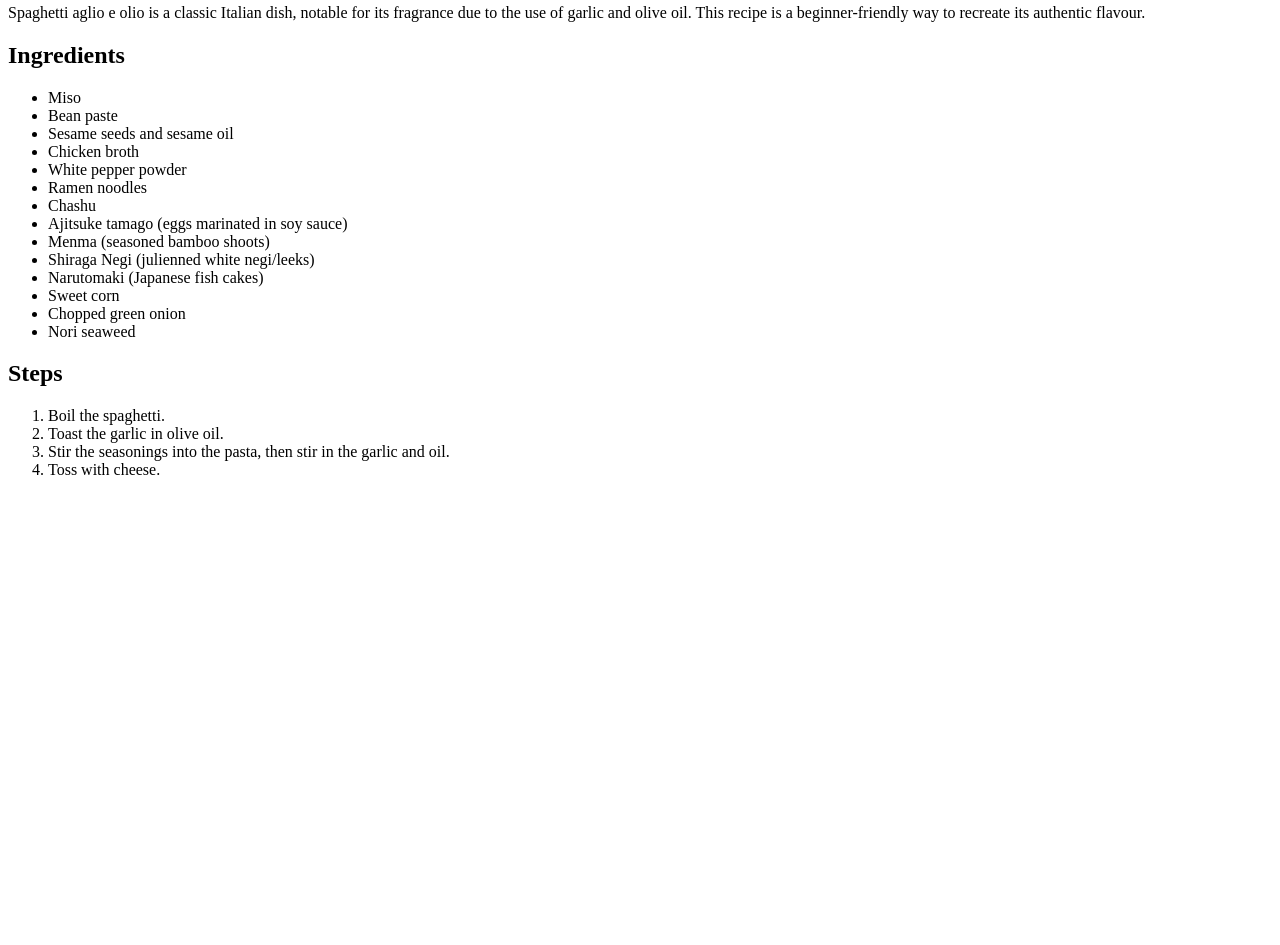
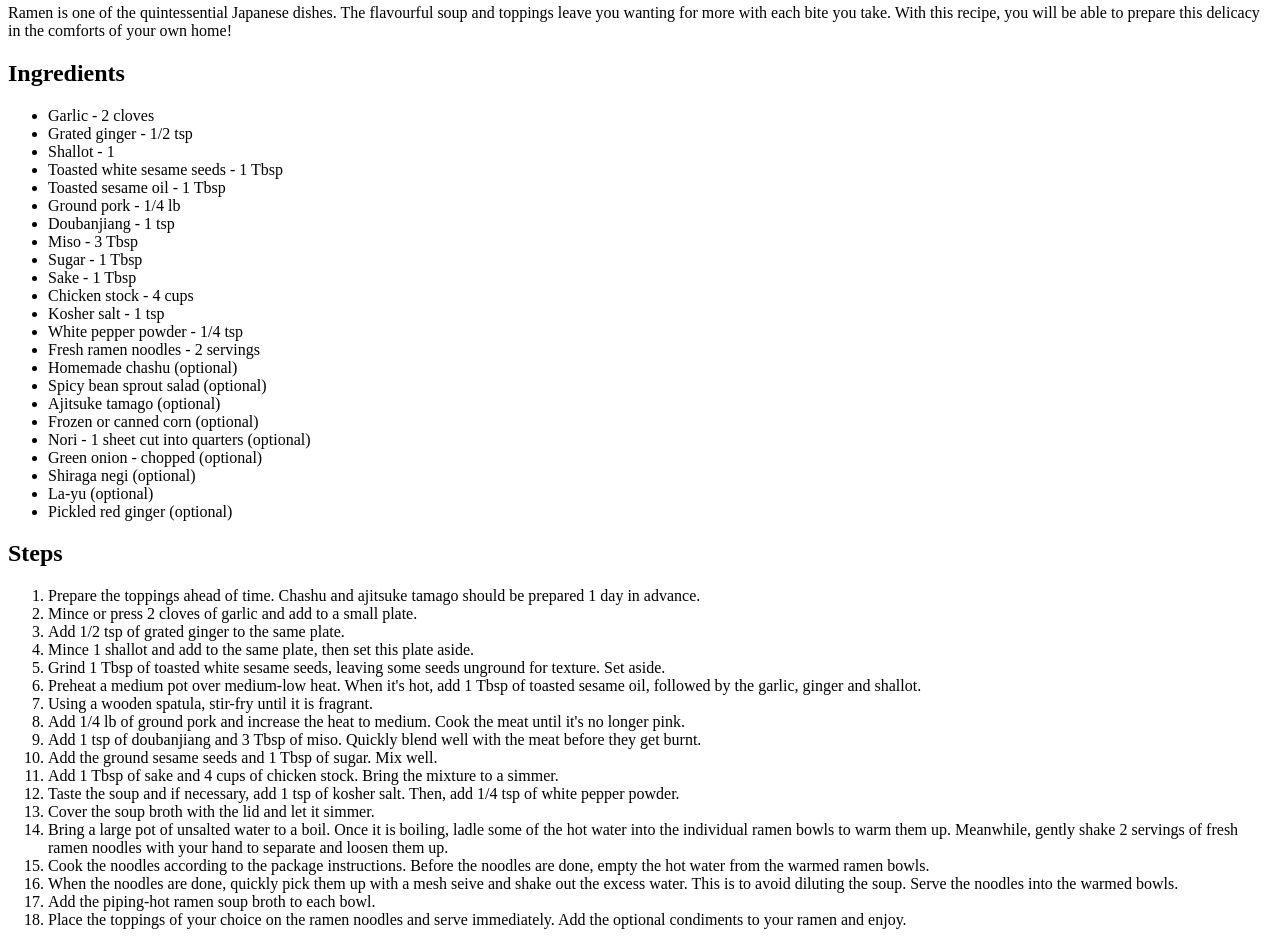
Before and after one commit to tsukinoinaba/odin-recipes, a plain HTML site: page recipes/ramen.html in a window 1280 px wide. Shown: the part 447-1392 px from the top of the page. Before the commit the page ends 942 px from the top, so only its background shows below. Drawn offline with Linux system fonts and the light colour scheme.

Commit message:
Add recipe info for miso ramen

```diff
--- a/recipes/ramen.html
+++ b/recipes/ramen.html
@@ -10,32 +10,55 @@
     <img src="../images/Miso-Ramen.jpg" alt="A bowl of miso ramen." height="300">
 
     <h2>Description</h2>
-    <p>Spaghetti aglio e olio is a classic Italian dish, notable for its fragrance due to the use of garlic and olive oil. This recipe is a beginner-friendly way to recreate its authentic flavour.</p>
+    <p>Ramen is one of the quintessential Japanese dishes. The flavourful soup and toppings leave you wanting for more with each bite you take. With this recipe, you will be able to prepare this delicacy in the comforts of your own home!</p>
 
     <h2>Ingredients</h2>
     <ul>
-      <li>Miso
-      <li>Bean paste
-      <li>Sesame seeds and sesame oil
-      <li>Chicken broth
-      <li>White pepper powder
-      <li>Ramen noodles
-      <li>Chashu
-      <li>Ajitsuke tamago (eggs marinated in soy sauce)
-      <li>Menma (seasoned bamboo shoots)
-      <li>Shiraga Negi (julienned white negi/leeks)
-      <li>Narutomaki (Japanese fish cakes)
-      <li>Sweet corn
-      <li>Chopped green onion
-      <li>Nori seaweed
+      <li>Garlic - 2 cloves
+      <li>Grated ginger - 1/2 tsp
+      <li>Shallot - 1
+      <li>Toasted white sesame seeds - 1 Tbsp
+      <li>Toasted sesame oil - 1 Tbsp
+      <li>Ground pork - 1/4 lb
+      <li>Doubanjiang - 1 tsp
+      <li>Miso - 3 Tbsp
+      <li>Sugar - 1 Tbsp
+      <li>Sake - 1 Tbsp
+      <li>Chicken stock - 4 cups
+      <li>Kosher salt - 1 tsp
+      <li>White pepper powder - 1/4 tsp
+      <li>Fresh ramen noodles - 2 servings
+      <li>Homemade chashu (optional)
+      <li>Spicy bean sprout salad (optional)
+      <li>Ajitsuke tamago (optional)
+      <li>Frozen or canned corn (optional)
+      <li>Nori - 1 sheet cut into quarters (optional)
+      <li>Green onion - chopped (optional)
+      <li>Shiraga negi (optional)
+      <li>La-yu (optional)
+      <li>Pickled red ginger (optional)
     </ul>
 
     <h2>Steps</h2>
     <ol>
-      <li>Boil the spaghetti.
-      <li>Toast the garlic in olive oil.
-      <li>Stir the seasonings into the pasta, then stir in the garlic and oil.
-      <li>Toss with cheese.
+      <li>Prepare the toppings ahead of time. Chashu and ajitsuke tamago should be prepared 1 day in advance.
+      <li>Mince or press 2 cloves of garlic and add to a small plate.
+      <li>Add 1/2 tsp of grated ginger to the same plate.
+      <li>Mince 1 shallot and add to the same plate, then set this plate aside.
+      <li>Grind 1 Tbsp of toasted white sesame seeds, leaving some seeds unground for texture. Set aside.
+      <li>Preheat a medium pot over medium-low heat. When it's hot, add 1 Tbsp of toasted sesame oil, followed by the garlic, ginger and shallot.
+      <li>Using a wooden spatula, stir-fry until it is fragrant.
+      <li>Add 1/4 lb of ground pork and increase the heat to medium. Cook the meat until it's no longer pink.
+      <li>Add 1 tsp of doubanjiang and 3 Tbsp of miso. Quickly blend well with the meat before they get burnt.
+      <li>Add the ground sesame seeds and 1 Tbsp of sugar. Mix well.
+      <li>Add 1 Tbsp of sake and 4 cups of chicken stock. Bring the mixture to a simmer.
+      <li>Taste the soup and if necessary, add 1 tsp of kosher salt. Then, add 1/4 tsp of white pepper powder.
+      <li>Cover the soup broth with the lid and let it simmer.
+      <li>Bring a large pot of unsalted water to a boil. Once it is boiling, ladle some of the hot water into the individual ramen bowls to warm them up. Meanwhile, gently shake 2 servings of fresh ramen noodles with your hand to separate and loosen them up.
+      <li>Cook the noodles according to the package instructions. Before the noodles are done, empty the hot water from the warmed ramen bowls.
+      <li>When the noodles are done, quickly pick them up with a mesh seive and shake out the excess water. This is to avoid diluting the soup. Serve the noodles into the warmed bowls.
+      <li>Add the piping-hot ramen soup broth to each bowl.
+      <li>Place the toppings of your choice on the ramen noodles and serve immediately. Add the optional condiments to your ramen and enjoy.
     </ol>
   </body>
 </html>
```
Also changed, not shown: index.html (+1 -0 lines).
